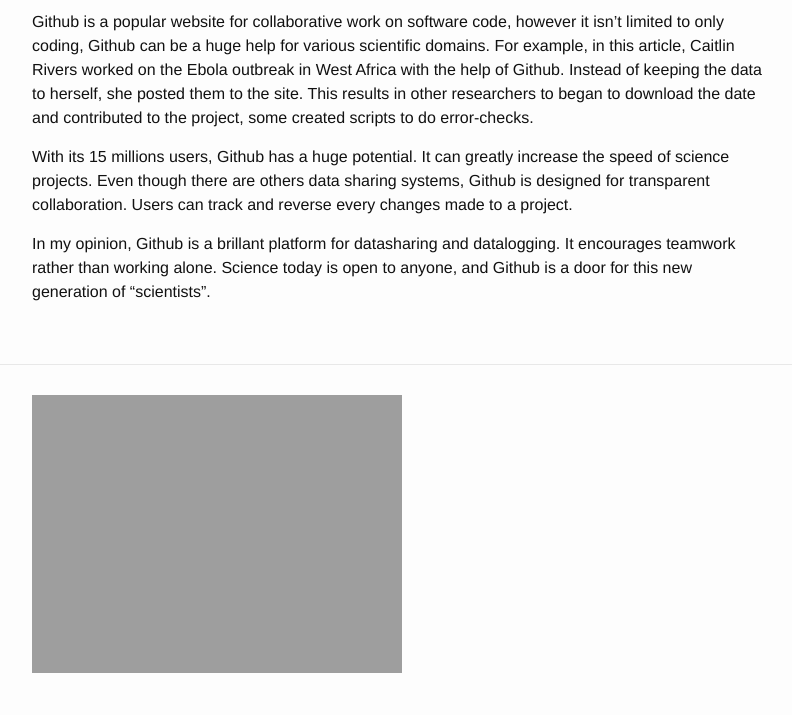
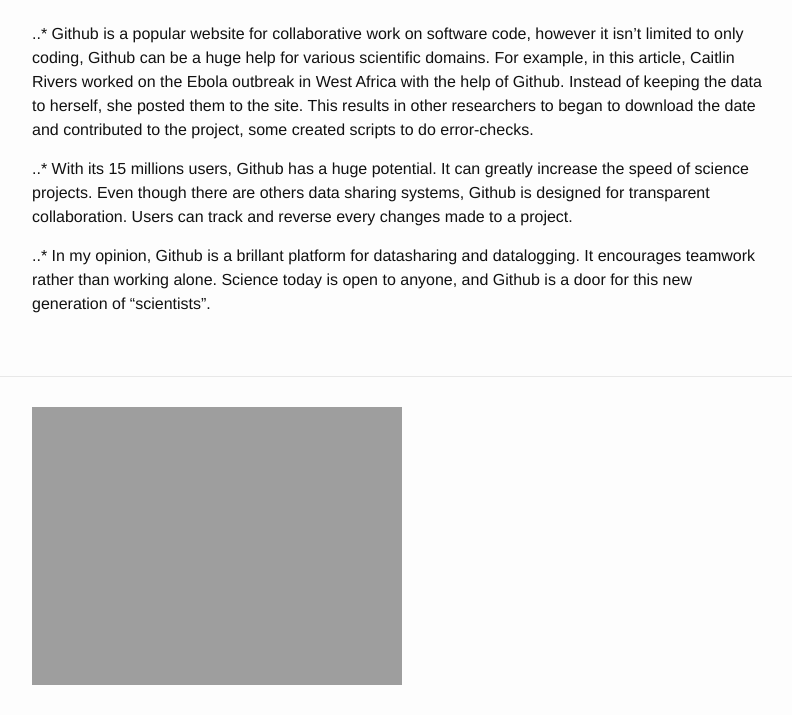
Before and after one commit to wazaahhh/openscience, a Jekyll site: the page built from _posts/2016-10-26-Demodatabase.markdown, in a window 1280 px wide. Shown: the part 544-1259 px from the top of the page, without its empty margins (238-1030 px from the left). Built offline with Jekyll 4.4.1, drawn with Linux system fonts in a browser that asks for light colours.

```diff
--- a/_posts/2016-10-26-Demodatabase.markdown
+++ b/_posts/2016-10-26-Demodatabase.markdown
@@ -7,12 +7,12 @@ author : xbach6
 ---
 ![Image test](https://cos.io/static/img/icons/osf-connections/Octocat.png)
 
-Science on Github
+# Science on Github
 
 
-  Github is a popular website for collaborative work on software code, however it isn't limited to only coding, Github can be a huge help for various scientific domains. For example, in this article, Caitlin Rivers worked on the Ebola outbreak in West Africa with the help of Github. Instead of keeping the data to herself, she posted them to the site. This results in other researchers to began to download the date and contributed to the project, some created scripts to do error-checks.
+..*  Github is a popular website for collaborative work on software code, however it isn't limited to only coding, Github can be a huge help for various scientific domains. For example, in this article, Caitlin Rivers worked on the Ebola outbreak in West Africa with the help of Github. Instead of keeping the data to herself, she posted them to the site. This results in other researchers to began to download the date and contributed to the project, some created scripts to do error-checks.
 
-  With its 15 millions users, Github has a huge potential. It can greatly increase the speed of science projects. Even though there are others data sharing systems, Github is designed for transparent collaboration. Users can track and reverse every changes made to a project.
+..*  With its 15 millions users, Github has a huge potential. It can greatly increase the speed of science projects. Even though there are others data sharing systems, Github is designed for transparent collaboration. Users can track and reverse every changes made to a project.
 
-  In my opinion, Github is a brillant platform for datasharing and datalogging. It encourages teamwork rather than working alone.
+..*  In my opinion, Github is a brillant platform for datasharing and datalogging. It encourages teamwork rather than working alone.
   Science today is open to anyone, and Github is a door for this new generation of "scientists".
```
